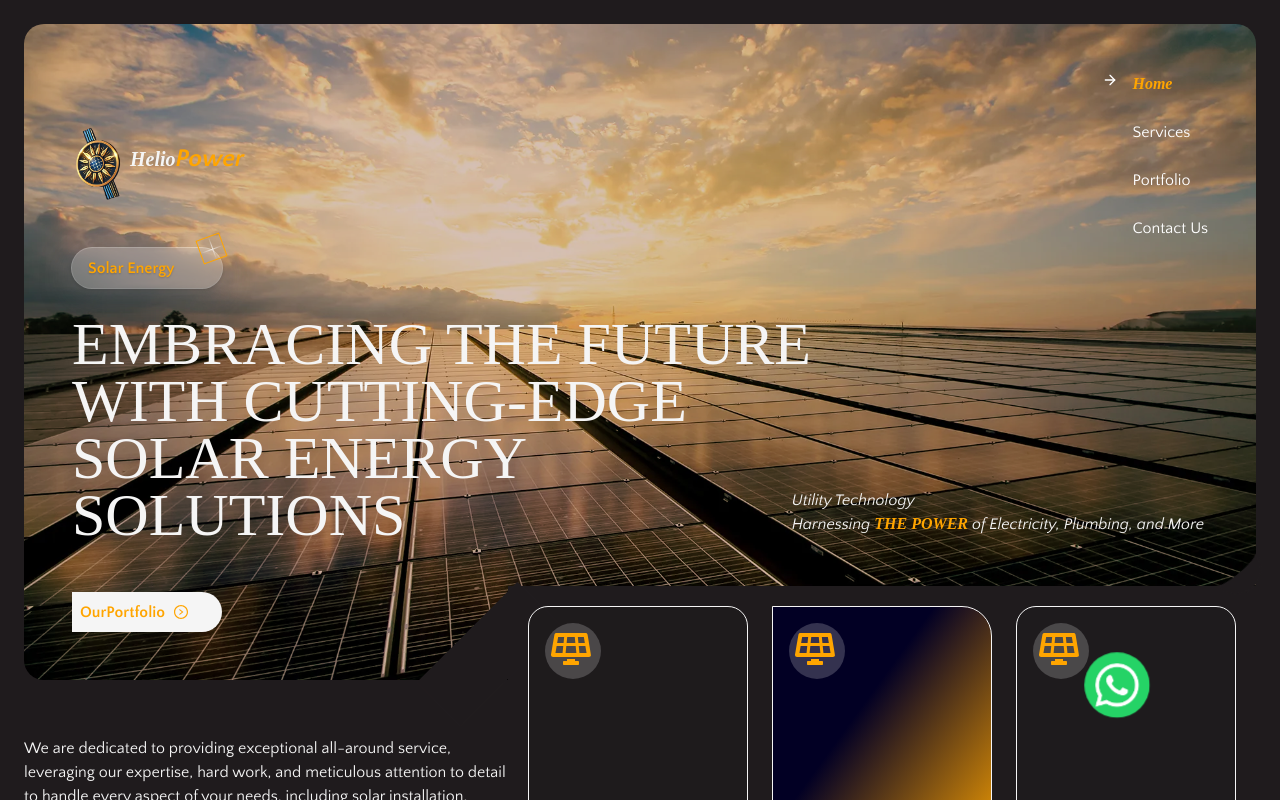
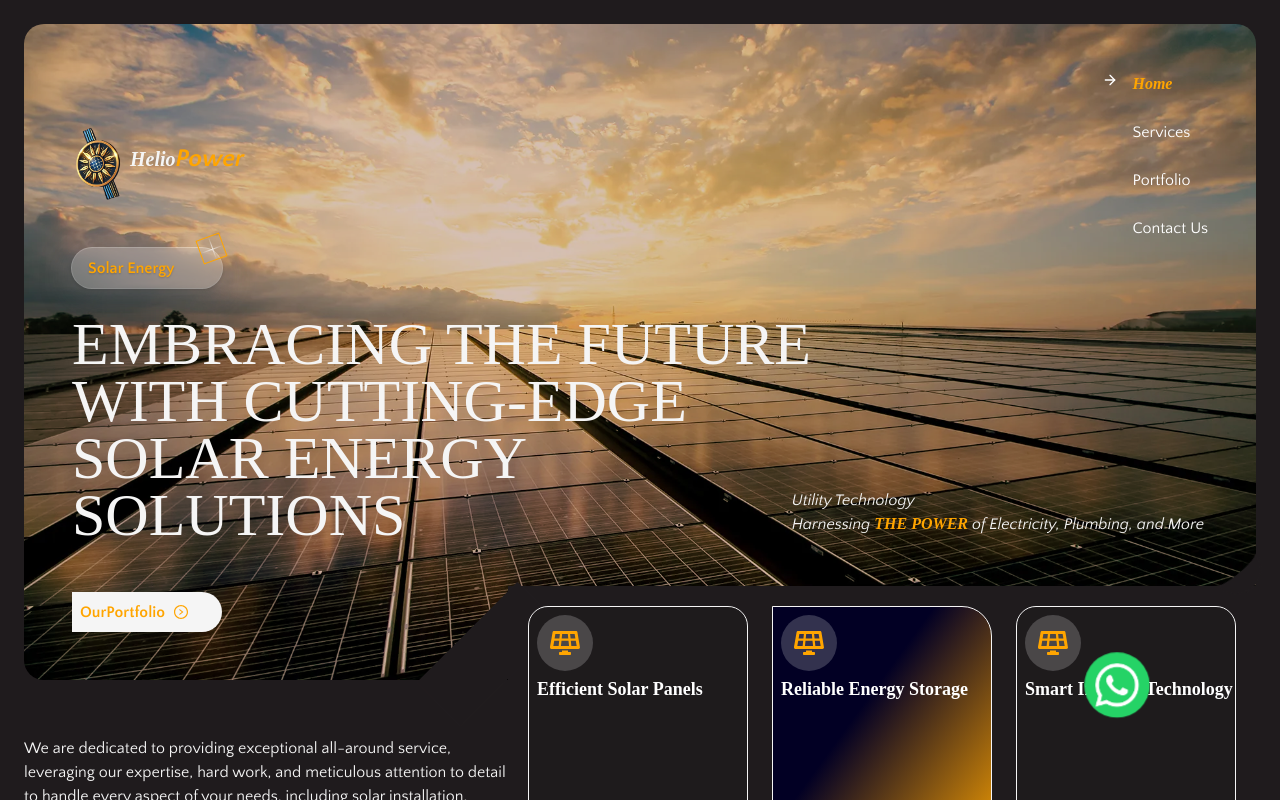
Before and after one commit to TechProoo/helio_power, a React (Vite) app: page / in a window 1280 px wide. Shown: the top 800 px of the page. Built offline with nearby package versions, Linux system fonts and the light colour scheme; a web font is replaced by a local one.

Commit message:
Updated project with new changes

```diff
--- a/src/App.css
+++ b/src/App.css
@@ -305,11 +305,17 @@
   position: relative;
   height: 270px;
   width: 220px;
+  overflow: scroll;
   border: 1px solid var(--text-color);
   border-radius: 20px;
   background-color: #1f1b1d2f;
   transition: 0.5s;
 }
+
+.card::-webkit-scrollbar {
+  display: none;
+}
+
 
 .card:nth-child(3) {
   background-color: rgba(2, 0, 36, 1);
--- a/src/Components/Card.tsx
+++ b/src/Components/Card.tsx
@@ -6,7 +6,12 @@ import { FaSolarPanel } from "react-icons/fa"; // Import the icon from react-ico
 
 gsap.registerPlugin(ScrollTrigger);
 
-const Card = () => {
+type cardProp = {
+  topic: string;
+  body: string;
+};
+
+const Card: React.FC<cardProp> = ({ topic, body }) => {
   const cardHeaderRef = useRef(null);
   const cardpara = useRef(null);
 
@@ -34,22 +39,25 @@ const Card = () => {
   }, []);
 
   return (
-    <div className="card p-3">
+    <div className="card p-2">
       <div className="card_inner">
-        <div className="card_icon_cover w-14 h-14 p-1.5">
+        <div className="card_icon_cover d-flex align-items-center justify-content-center w-14 h-14 p-1.5">
           <FaSolarPanel // Use the React icon here
-            style={{ width: "40px", height: "40px", color: "#FFA500" }} // Customize the icon's size and color
+            style={{ width: "30px", height: "30px", color: "#FFA500" }} // Customize the icon's size and color
           />
         </div>
-        <div className="card_header mt-5">
-          <h1 ref={cardHeaderRef} className="text-xl font-bold text-white ft_hd">
-            Efficient Solar Panels
+        <div className="card_header mt-1">
+          <h1
+            ref={cardHeaderRef}
+            className="text-lg font-bold text-white ft_hd"
+            style={{width: "100%", textWrap: "wrap"}}
+          >
+            {topic}
           </h1>
         </div>
         <div className="card_body mt-3">
           <p ref={cardpara} className="gg">
-            Our solar panels deliver maximum efficiency ensuring you get the most
-            out of every ray of sunshine
+            {body}
           </p>
         </div>
       </div>
--- a/src/Components/Contact.tsx
+++ b/src/Components/Contact.tsx
@@ -1,6 +1,54 @@
-import React from "react";
+import React, { useRef, useState } from "react";
+import emailjs from "@emailjs/browser";
 
-const Contact: React.FC = () => {
+const Contact = () => {
+  const [info, setInfo] = useState({
+    name: "",
+    email: "",
+    number: "",
+    job: "",
+    message: "",
+  });
+
+  const [sent, setSent] = useState(false);
+  const form = useRef<HTMLFormElement>(null);
+
+  const handleChange = (
+    e: React.ChangeEvent<HTMLInputElement | HTMLTextAreaElement>
+  ) => {
+    const { name, value } = e.target;
+    setInfo((prev) => ({ ...prev, [name]: value }));
+  };
+
+  const handleSubmit = (e: React.FormEvent<HTMLFormElement>) => {
+    e.preventDefault();
+
+    emailjs
+      .sendForm("service_zifda7e", "template_tc8ss5r", form.current!, {
+        publicKey: "-P7VYpK6kt0FIqOzd",
+      })
+      .then(
+        () => {
+          setSent(true);
+        },
+        (error) => {
+          console.log(error);
+        }
+      );
+
+    setInfo({
+      name: "",
+      email: "",
+      number: "",
+      job: "",
+      message: "",
+    });
+
+    setTimeout(() => {
+      setSent(false);
+    }, 5000);
+  };
+
   return (
     <div className="contact_container mt-5 pt-3">
       <div className="contact_head mx-5">
@@ -15,14 +63,16 @@ const Contact: React.FC = () => {
         and we'll be in touch with you shortly!
       </p>
       <div className="contact_form mt-5 w-8/12 mx-auto ">
-        <form action="">
+        <form ref={form} onSubmit={handleSubmit}>
           <div className="row gap-md-5">
             <div className="col">
               <input
                 type="text"
                 className="form-control contact_input"
                 placeholder="Name"
-                aria-label="Name"
+                name="name"
+                value={info.name}
+                onChange={handleChange}
                 required
               />
             </div>
@@ -31,16 +81,21 @@ const Contact: React.FC = () => {
                 type="email"
                 className="form-control contact_input"
                 placeholder="Email (optional)"
-                aria-label="Email"
+                name="email"
+                value={info.email}
+                onChange={handleChange}
               />
             </div>
           </div>
           <div className="row gap-md-5 mt-5">
             <div className="col">
               <input
-                type="number"
+                type="tel"
                 className="form-control contact_input"
                 placeholder="Phone number"
+                name="number"
+                value={info.number}
+                onChange={handleChange}
                 required
               />
             </div>
@@ -49,23 +104,32 @@ const Contact: React.FC = () => {
                 type="text"
                 className="form-control contact_input"
                 placeholder="Job Name"
-                aria-label="Job Name"
+                name="job"
+                value={info.job}
+                onChange={handleChange}
                 required
               />
             </div>
           </div>
           <div className="col-12 mt-5">
-            <input
-              type="text"
+            <textarea
               placeholder="Message..."
               className="form-control contact_input"
+              name="message"
+              value={info.message}
+              onChange={handleChange}
             />
           </div>
           <div className="mt-5 text-center">
-            <button className=" contact_submit " type="submit">
+            <button className="contact_submit" type="submit">
               Submit
             </button>
           </div>
+          {sent && (
+            <div className="alert alert-success" role="alert">
+              Email sent successfully
+            </div>
+          )}
         </form>
       </div>
     </div>
--- a/src/Components/Info.tsx
+++ b/src/Components/Info.tsx
@@ -10,13 +10,12 @@ import ScrollReveal from "scrollreveal";
 import { useEffect } from "react";
 
 const Info = () => {
-
   useGSAP(() => {
     gsap.from(".info_paragraph", {
       scrollTrigger: ".info_paragraph",
       x: -50,
       duration: 1,
-      opacity: 0
+      opacity: 0,
     });
   });
 
@@ -45,9 +44,19 @@ const Info = () => {
         </div>
         <div className="card_holder relative d-md-flex justify-content- gap-4">
           <div className="absolute inset-0 w-10 left-0 rounded-full display-md-none"></div>
-          <Card />
-          <Card />
-          <Card />
+          <Card
+            topic="Efficient Solar Panels"
+            body="Our solar panels deliver maximum efficiency ensuring you get the most
+            out of every ray of sunshine"
+          />
+          <Card
+            topic="Reliable Energy Storage"
+            body="Our advanced battery solutions ensure uninterrupted power supply, storing solar energy efficiently for use anytime."
+          />
+          <Card
+            topic="Smart Inverter Technology"
+            body="Optimize energy consumption with our intelligent inverters that seamlessly convert and regulate solar power for maximum efficiency."
+          />
         </div>
       </div>
       <div className="services_intro text-center mt-20">
```
Lines whose indentation alone changed are shown as unchanged.
